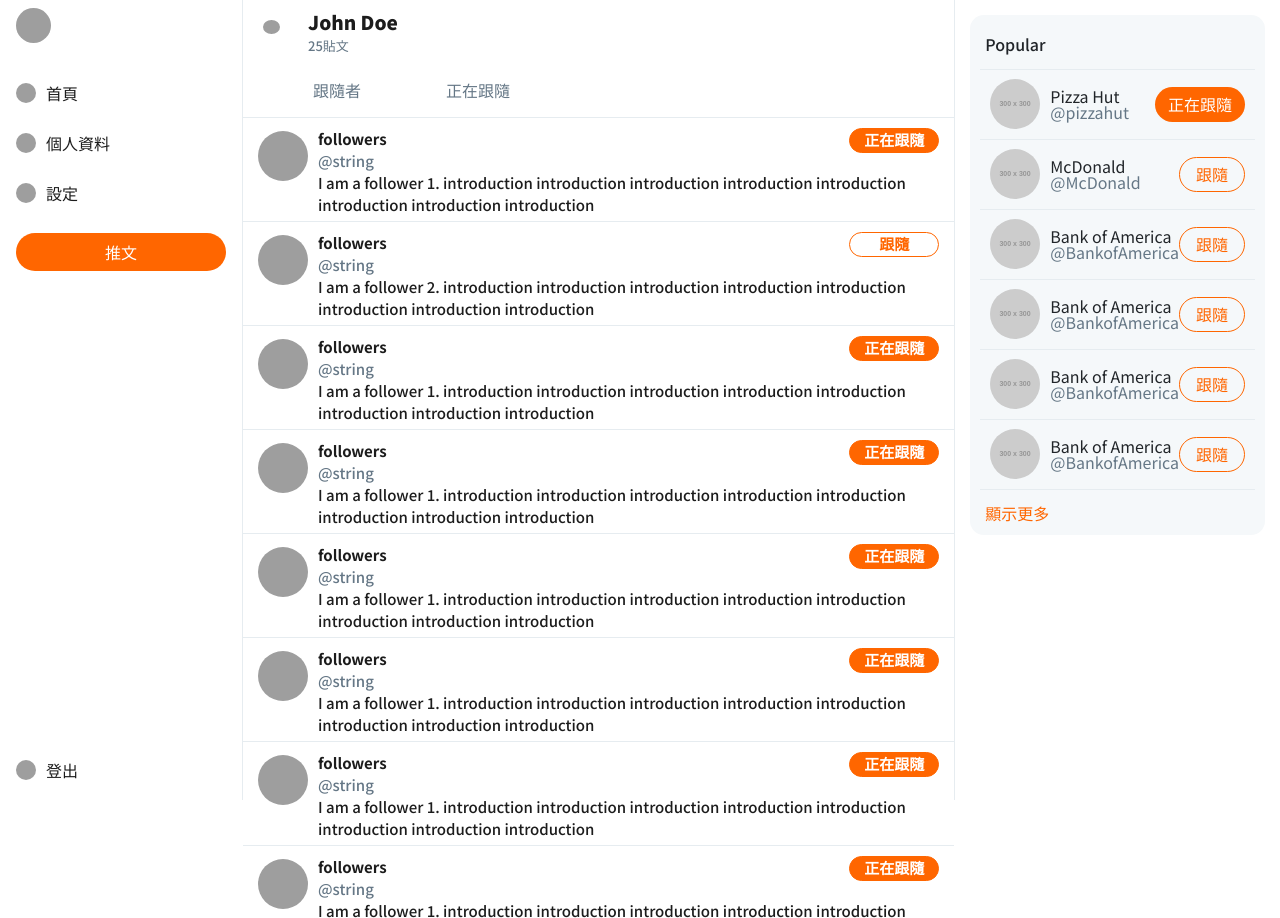
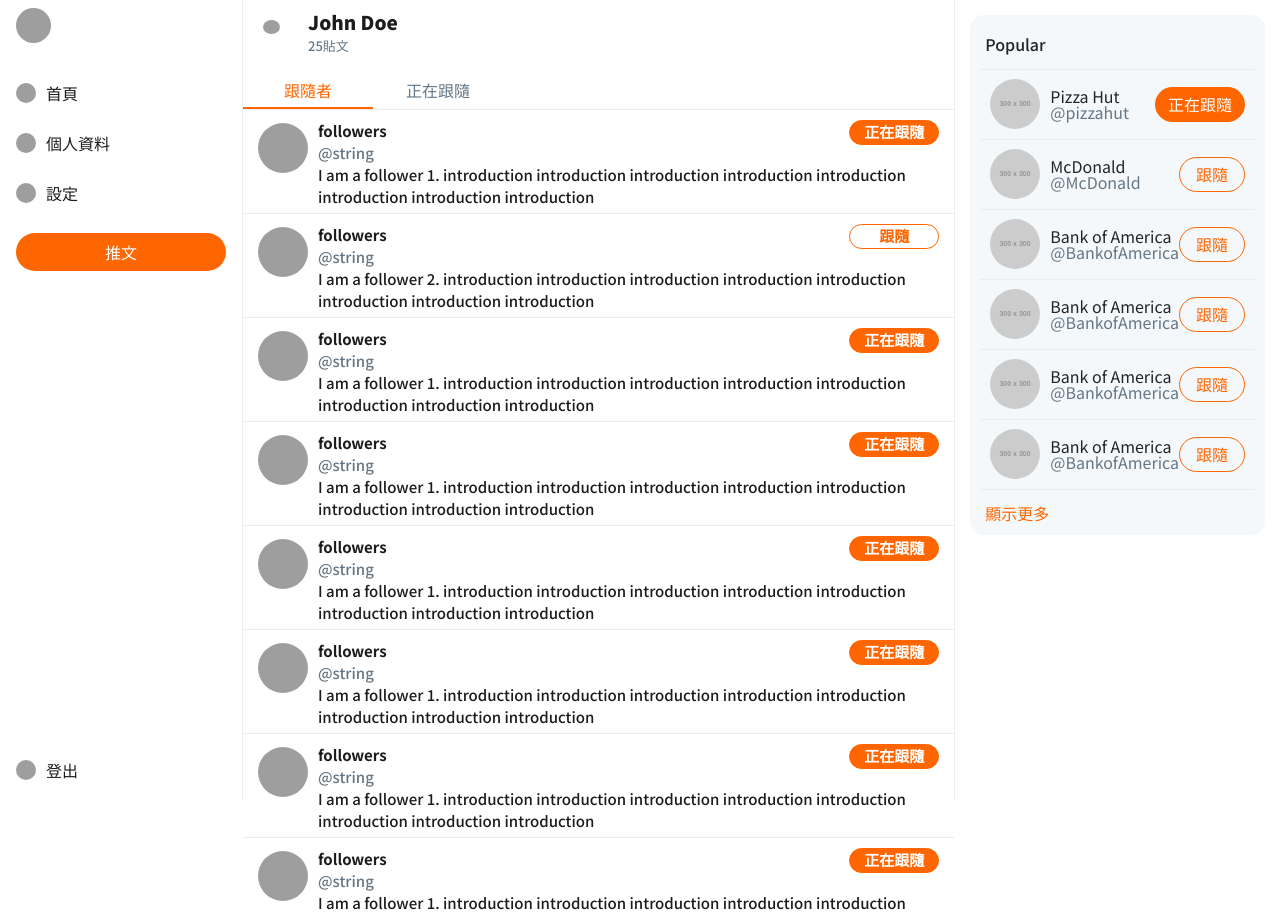
Before and after one commit to ChiaLine/Simple-Twitter, a Vue app: page /#/User/UserFollow in a window 1280 px wide. Built offline with nearby package versions, Linux system fonts and the light colour scheme; grey boxes are pictures that could not be loaded.

Commit message:
UserFollow: 新增FollowCards資料切換功能（顯示followers或followings）

```diff
--- a/src/assets/scss/user-follow.scss
+++ b/src/assets/scss/user-follow.scss
@@ -28,12 +28,19 @@
 // 卡片切換導覽列設定
 .card-buttons {
   margin-top: 10px;
-  padding-bottom: 10px;
   border-bottom: 1px solid $modal-outline;
 }
 
 .card-button {
-  margin-left: 55px;
+  width: 130px;
   font-weight: 500;
+}
+
+.normal {
   color: $text-gray;
 }
+
+.chosen {
+  color: $text-orange;
+  border-bottom: 2px solid $text-orange;
+}
--- a/src/components/FollowCards.vue
+++ b/src/components/FollowCards.vue
@@ -1,20 +1,19 @@
 <template>
   <div class="follow-cards">
     <div v-for="card in currentCards" :key="card.id" class="follow-card d-flex">
-      <img
-        :src="card.avatar"
-        alt="avatar"
-      />
+      <img :src="card.avatar" alt="avatar" />
       <div class="text-area flex-grow-1 d-flex flex-column">
         <div class="d-flex justify-content-between">
           <div class="d-flex flex-column">
-            <p class="name">{{card.name}}</p>
-            <p class="account">@{{card.account}}</p>
+            <p class="name">{{ card.name }}</p>
+            <p class="account">@{{ card.account }}</p>
           </div>
-          <button v-if="card.isFollowed" class="btn following-btn">正在跟隨</button>
+          <button v-if="card.isFollowed" class="btn following-btn">
+            正在跟隨
+          </button>
           <button v-else class="btn follow-btn">跟隨</button>
         </div>
-        <p class="introduction">{{card.introduction}}</p>
+        <p class="introduction">{{ card.introduction }}</p>
       </div>
     </div>
   </div>
@@ -28,7 +27,8 @@ const dummyFollowers = [
     avatar: "https://randomuser.me/api/portraits/women/90.jpg",
     account: "string",
     name: "followers",
-    introduction: "I am a follower 1. introduction introduction introduction introduction introduction introduction introduction introduction",
+    introduction:
+      "I am a follower 1. introduction introduction introduction introduction introduction introduction introduction introduction",
     followerId: 0,
     followingId: 0,
     updatedAt: "2022-02-27T12:44:39.000Z",
@@ -40,7 +40,8 @@ const dummyFollowers = [
     avatar: "https://randomuser.me/api/portraits/women/90.jpg",
     account: "string",
     name: "followers",
-    introduction: "I am a follower 2. introduction introduction introduction introduction introduction introduction introduction introduction",
+    introduction:
+      "I am a follower 2. introduction introduction introduction introduction introduction introduction introduction introduction",
     followerId: 0,
     followingId: 0,
     updatedAt: "2022-02-27T10:44:39.000Z",
@@ -48,11 +49,12 @@ const dummyFollowers = [
     isFollowed: false,
   },
   {
-    id: 0,
+    id: 2,
     avatar: "https://randomuser.me/api/portraits/women/90.jpg",
     account: "string",
     name: "followers",
-    introduction: "I am a follower 1. introduction introduction introduction introduction introduction introduction introduction introduction",
+    introduction:
+      "I am a follower 1. introduction introduction introduction introduction introduction introduction introduction introduction",
     followerId: 0,
     followingId: 0,
     updatedAt: "2022-02-27T12:44:39.000Z",
@@ -60,11 +62,12 @@ const dummyFollowers = [
     isFollowed: true,
   },
   {
-    id: 0,
+    id: 3,
     avatar: "https://randomuser.me/api/portraits/women/90.jpg",
     account: "string",
     name: "followers",
-    introduction: "I am a follower 1. introduction introduction introduction introduction introduction introduction introduction introduction",
+    introduction:
+      "I am a follower 1. introduction introduction introduction introduction introduction introduction introduction introduction",
     followerId: 0,
     followingId: 0,
     updatedAt: "2022-02-27T12:44:39.000Z",
@@ -72,11 +75,12 @@ const dummyFollowers = [
     isFollowed: true,
   },
   {
-    id: 0,
+    id: 4,
     avatar: "https://randomuser.me/api/portraits/women/90.jpg",
     account: "string",
     name: "followers",
-    introduction: "I am a follower 1. introduction introduction introduction introduction introduction introduction introduction introduction",
+    introduction:
+      "I am a follower 1. introduction introduction introduction introduction introduction introduction introduction introduction",
     followerId: 0,
     followingId: 0,
     updatedAt: "2022-02-27T12:44:39.000Z",
@@ -84,11 +88,12 @@ const dummyFollowers = [
     isFollowed: true,
   },
   {
-    id: 0,
+    id: 5,
     avatar: "https://randomuser.me/api/portraits/women/90.jpg",
     account: "string",
     name: "followers",
-    introduction: "I am a follower 1. introduction introduction introduction introduction introduction introduction introduction introduction",
+    introduction:
+      "I am a follower 1. introduction introduction introduction introduction introduction introduction introduction introduction",
     followerId: 0,
     followingId: 0,
     updatedAt: "2022-02-27T12:44:39.000Z",
@@ -96,11 +101,12 @@ const dummyFollowers = [
     isFollowed: true,
   },
   {
-    id: 0,
+    id: 6,
     avatar: "https://randomuser.me/api/portraits/women/90.jpg",
     account: "string",
     name: "followers",
-    introduction: "I am a follower 1. introduction introduction introduction introduction introduction introduction introduction introduction",
+    introduction:
+      "I am a follower 1. introduction introduction introduction introduction introduction introduction introduction introduction",
     followerId: 0,
     followingId: 0,
     updatedAt: "2022-02-27T12:44:39.000Z",
@@ -108,11 +114,12 @@ const dummyFollowers = [
     isFollowed: true,
   },
   {
-    id: 0,
+    id: 7,
     avatar: "https://randomuser.me/api/portraits/women/90.jpg",
     account: "string",
     name: "followers",
-    introduction: "I am a follower 1. introduction introduction introduction introduction introduction introduction introduction introduction",
+    introduction:
+      "I am a follower 1. introduction introduction introduction introduction introduction introduction introduction introduction",
     followerId: 0,
     followingId: 0,
     updatedAt: "2022-02-27T12:44:39.000Z",
@@ -127,7 +134,8 @@ const dummyFollowings = [
     avatar: "https://randomuser.me/api/portraits/women/90.jpg",
     account: "string",
     name: "followings",
-    introduction: "I am a following 1. introduction introduction introduction introduction introduction introduction introduction introduction",
+    introduction:
+      "I am a following 1. introduction introduction introduction introduction introduction introduction introduction introduction",
     followerId: 0,
     followingId: 0,
     updatedAt: "2022-02-27T12:44:39.000Z",
@@ -139,7 +147,8 @@ const dummyFollowings = [
     avatar: "https://randomuser.me/api/portraits/women/90.jpg",
     account: "string",
     name: "followings",
-    introduction: "I am a following 2. introduction introduction introduction introduction introduction introduction introduction introduction",
+    introduction:
+      "I am a following 2. introduction introduction introduction introduction introduction introduction introduction introduction",
     followerId: 0,
     followingId: 0,
     updatedAt: "2022-02-27T10:44:39.000Z",
@@ -150,10 +159,32 @@ const dummyFollowings = [
 
 export default {
   name: "FollowCards",
+  props: {
+    dataId: {
+      type: Number,
+      required: true,
+    },
+  },
   data() {
     return {
       currentCards: dummyFollowers,
     };
+  },
+  methods: {
+    fetchCardsData() {
+      if (this.dataId === 1) {
+        // TODO: 串接跟隨者
+        this.currentCards = dummyFollowers;
+      } else {
+        // TODO: 串接正在跟隨的使用者
+        this.currentCards = dummyFollowings;
+      }
+    },
+  },
+  watch: {
+    dataId: function () {
+      this.fetchCardsData();
+    },
   },
 };
 </script>
--- a/src/views/UserFollow.vue
+++ b/src/views/UserFollow.vue
@@ -11,26 +11,49 @@
         </div>
       </router-link>
       <!-- 卡片切換導覽列 -->
-      <div class="card-buttons">
-        <button class="card-button">
-          <span>跟隨者</span>
-        </button>
-        <button class="card-button">
-          <span>正在跟隨</span>
-        </button>
+      <div class="card-buttons d-flex">
+        <div v-for="type in dataType" :key="type.id">
+          <button v-if="type.id === dataId" @click.stop.prevent="setDataId(type.id)" class="card-button chosen">
+            {{ type.buttonName }}
+          </button>
+          <button v-else @click.stop.prevent="setDataId(type.id)" class="card-button normal">
+            {{ type.buttonName }}
+          </button>
+        </div>
       </div>
     </nav>
     <!-- FollowCards 列表 -->
-    <FollowCards />
+    <FollowCards :data-id="dataId" />
   </div>
 </template>
 
 <script>
 import FollowCards from "../components/FollowCards.vue";
+
 export default {
   name: "UserFollow",
   components: {
     FollowCards,
+  },
+  data() {
+    return {
+      dataId: 1,
+      dataType: [
+        {
+          id: 1,
+          buttonName: "跟隨者",
+        },
+        {
+          id: 2,
+          buttonName: "正在跟隨",
+        },
+      ],
+    };
+  },
+  methods: {
+    setDataId(id) {
+      this.dataId = id;
+    },
   },
 };
 </script>
```
